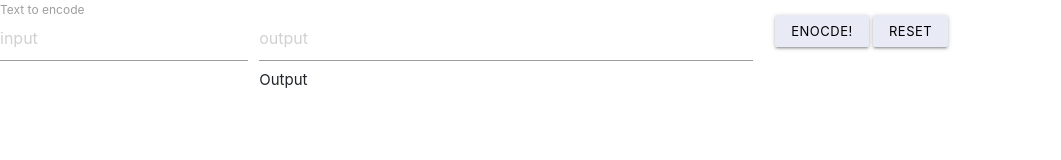
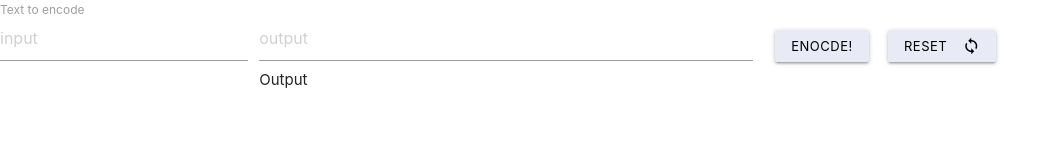
Before and after one commit to maxbusbux/maxbusbux.github.io, a plain HTML site: page index.html in a window 1280 px wide. Shown: the whole page, without its empty margins (0-1061 px from the left). Drawn offline with nearby package versions, Linux system fonts and the light colour scheme.

Commit message:
Fixed icon

```diff
--- a/index.html
+++ b/index.html
@@ -8,7 +8,7 @@
   <link rel="stylesheet" href="scss/style.min.css">
   <title>Document</title>
   <link rel="stylesheet" href="https://stackpath.bootstrapcdn.com/bootstrap/4.3.1/css/bootstrap.min.css" integrity="sha384-ggOyR0iXCbMQv3Xipma34MD+dH/1fQ784/j6cY/iJTQUOhcWr7x9JvoRxT2MZw1T" crossorigin="anonymous">
-
+  <link href="https://fonts.googleapis.com/icon?family=Material+Icons" rel="stylesheet">
   <script src="https://code.jquery.com/jquery-3.3.1.slim.min.js" integrity="sha384-q8i/X+965DzO0rT7abK41JStQIAqVgRVzpbzo5smXKp4YfRvH+8abtTE1Pi6jizo" crossorigin="anonymous"></script>
   <script src="https://cdnjs.cloudflare.com/ajax/libs/popper.js/1.14.7/umd/popper.min.js" integrity="sha384-UO2eT0CpHqdSJQ6hJty5KVphtPhzWj9WO1clHTMGa3JDZwrnQq4sF86dIHNDz0W1" crossorigin="anonymous"></script>
   <script src="https://stackpath.bootstrapcdn.com/bootstrap/4.3.1/js/bootstrap.min.js" integrity="sha384-JjSmVgyd0p3pXB1rRibZUAYoIIy6OrQ6VrjIEaFf/nJGzIxFDsf4x0xIM+B07jRM" crossorigin="anonymous"></script>
@@ -33,16 +33,26 @@
         </div>
         <div class="input-field col s3">
           <button class="waves-effect  btn-small indigo lighten-5 black-text text-darken-2" onclick="press();" type="submit">Enocde!</button>
-          <button class="waves-effect  btn-small indigo lighten-5 black-text text-darken-2" onclick="reset();" type="submit">Reset</button>
+          <button class="waves-effect  btn-small indigo lighten-5 black-text text-darken-2" onclick="reset();" type="submit" id="reset"><i class="material-icons right">sync</i>Reset</button>
         </div>
       </div>
 
 
     </form>
   </div>
+  <style>
+    #reset {
+      margin-left: 15px;
+      margin-top: 15px;
+      margin-bottom: 15px;
+    }
+  </style>
+  <script src="https://code.jquery.com/jquery-3.4.1.min.js" integrity="sha256-CSXorXvZcTkaix6Yvo6HppcZGetbYMGWSFlBw8HfCJo=" crossorigin="anonymous"></script>
+  <script>
+  </script>
+  <script src="https://cdnjs.cloudflare.com/ajax/libs/materialize/1.0.0/js/materialize.min.js"></script>
 
-  <script src="https://code.jquery.com/jquery-3.4.1.min.js" integrity="sha256-CSXorXvZcTkaix6Yvo6HppcZGetbYMGWSFlBw8HfCJo=" crossorigin="anonymous"></script>
-  <script src="https://cdnjs.cloudflare.com/ajax/libs/materialize/1.0.0/js/materialize.min.js"></script>
+
 </body>
 
 </html>
--- a/script.js
+++ b/script.js
@@ -2,14 +2,20 @@ function run() {
   indata = document.getElementById("vin").value;
   outdata = btoa(indata);
   document.getElementById("vout").setAttribute('value', outdata);
+  if (indata == null || indata == "") {
+    document.getElementById('vin').className="disabled"
+
+  }
+
 };
 
 function press() {
   run();
 }
-function reset(){
-$('#vin').val('').removeClass('valid');
-M.updateTextFields();
-$('#vout').val('').removeClass('valid');
-M.updateTextFields();
+
+function reset() {
+  $('#vin').val('').removeClass('valid');
+  M.updateTextFields();
+  $('#vout').val('').removeClass('valid');
+  M.updateTextFields();
 };
```
